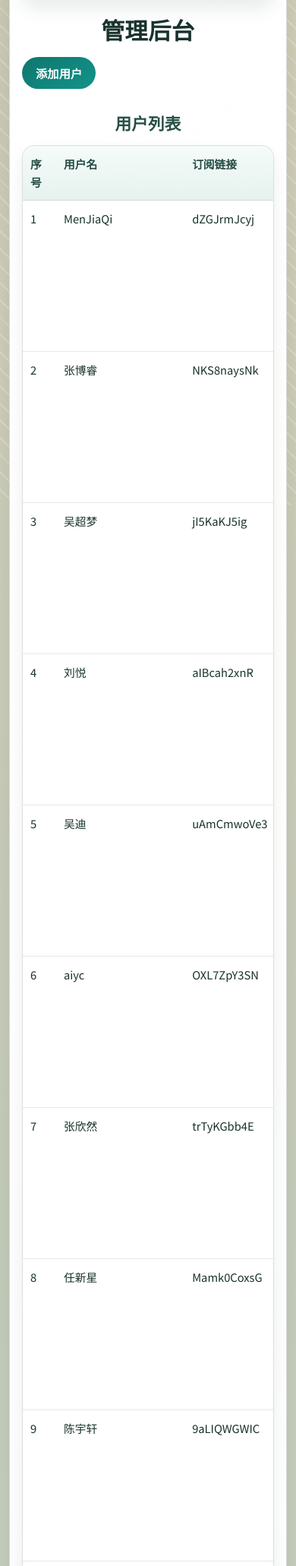
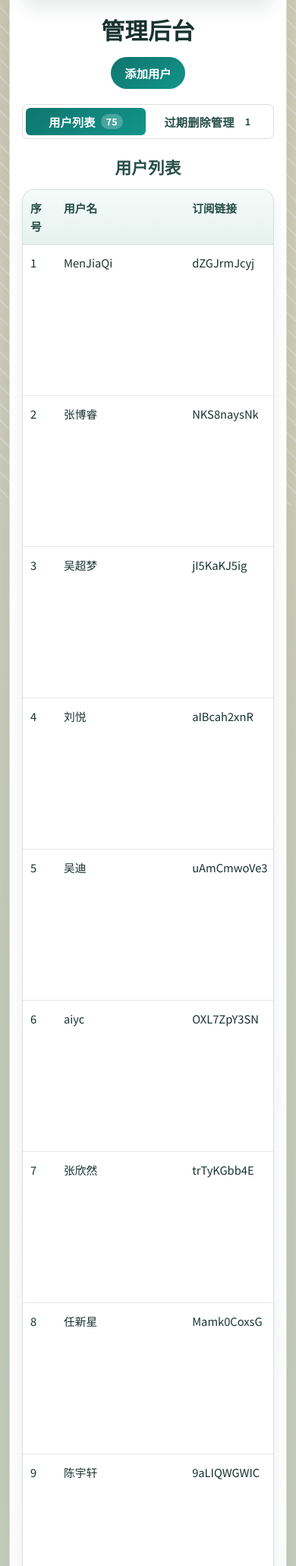
Before and after one commit to AndersonHJB/FeedVault, a Flask app: page /admin in a window 390 px wide. Shown: the part 179-2240 px from the top of the page at 76% size. Run offline with Flask 3, Linux system fonts and the light colour scheme; a user stored in the database is signed in.

Commit message:
添加用户自动删除管理功能，优化管理员界面

```diff
--- a/app.py
+++ b/app.py
@@ -23,6 +23,7 @@ SUBSCRIPTION_FILE_NAME = 'AI悦创·编程1v1.yaml'
 SUBSCRIPTION_FILE_PATH = os.path.join(app.root_path, SUBSCRIPTION_FILE_NAME)
 SUBSCRIPTION_REFRESH_LIMIT = 2
 SUBSCRIPTION_REFRESH_WINDOW_DAYS = 7
+EXPIRED_USER_AUTO_DELETE_AFTER_HOURS = 12
 
 
 # 用户模型
@@ -36,6 +37,7 @@ class User(db.Model):
     yaml_refresh_window_start = db.Column(db.DateTime, nullable=True)
     yaml_refresh_count = db.Column(db.Integer, nullable=False, default=0)
     yaml_refresh_limit = db.Column(db.Integer, nullable=True)
+    auto_deleted_at = db.Column(db.DateTime, nullable=True)
 
     def __repr__(self):
         return f"<User {self.username}>"
@@ -80,6 +82,8 @@ def ensure_database_schema():
         alter_statements.append("ALTER TABLE user ADD COLUMN yaml_refresh_count INTEGER DEFAULT 0")
     if "yaml_refresh_limit" not in existing_columns:
         alter_statements.append("ALTER TABLE user ADD COLUMN yaml_refresh_limit INTEGER")
+    if "auto_deleted_at" not in existing_columns:
+        alter_statements.append("ALTER TABLE user ADD COLUMN auto_deleted_at DATETIME")
 
     for stmt in alter_statements:
         db.session.execute(text(stmt))
@@ -112,8 +116,55 @@ def get_effective_refresh_limit(user):
     return refresh_limit if refresh_limit >= 0 else SUBSCRIPTION_REFRESH_LIMIT
 
 
+def auto_soft_delete_expired_users():
+    """把过期超过宽限期的用户标记为自动删除，保留记录用于后续恢复。"""
+    now = datetime.now()
+    expiration_cutoff = now - timedelta(hours=EXPIRED_USER_AUTO_DELETE_AFTER_HOURS)
+    users = User.query.filter(
+        User.auto_deleted_at.is_(None),
+        User.expiration_date.isnot(None),
+        User.expiration_date <= expiration_cutoff
+    ).all()
+
+    for user in users:
+        user.auto_deleted_at = now
+
+    if users:
+        db.session.commit()
+
+    return len(users)
+
+
+def normalize_admin_view(view_name):
+    if view_name == 'auto_deleted':
+        return 'auto_deleted'
+    return 'active'
+
+
+def get_admin_view_context(view_name='active'):
+    auto_soft_delete_expired_users()
+    view_name = normalize_admin_view(view_name)
+    active_users = User.query.filter(
+        User.auto_deleted_at.is_(None)
+    ).order_by(User.id.asc()).all()
+    auto_deleted_users = User.query.filter(
+        User.auto_deleted_at.isnot(None)
+    ).order_by(User.auto_deleted_at.desc(), User.id.desc()).all()
+    selected_users = auto_deleted_users if view_name == 'auto_deleted' else active_users
+
+    return {
+        'initial_view': view_name,
+        'users': enumerate(selected_users, start=1),
+        'active_user_count': len(active_users),
+        'auto_deleted_user_count': len(auto_deleted_users),
+        'default_refresh_limit': SUBSCRIPTION_REFRESH_LIMIT,
+        'auto_delete_after_hours': EXPIRED_USER_AUTO_DELETE_AFTER_HOURS
+    }
+
+
 with app.app_context():
     ensure_database_schema()
+    auto_soft_delete_expired_users()
 
 
 # --------------------------------------------------
@@ -126,6 +177,7 @@ def send_expired_users_email():
     """
     with app.app_context():
         expired_users = User.query.filter(
+            User.auto_deleted_at.is_(None),
             User.expiration_date <= datetime.now()
         ).all()
 
@@ -161,7 +213,23 @@ scheduler.add_job(
     minutes=30,
     timezone="Asia/Shanghai"   # 若服务器在国内；在美西用 "America/Los_Angeles"
 )
+
+
+def auto_soft_delete_expired_users_job():
+    with app.app_context():
+        auto_soft_delete_expired_users()
+
+
+scheduler.add_job(
+    id="expired_users_auto_delete_job",
+    func=auto_soft_delete_expired_users_job,
+    trigger="interval",
+    minutes=30,
+    timezone="Asia/Shanghai"
+)
 scheduler.start()
+
+
 @app.route('/')
 def index():
     # 定义视频列表，新增 `video_source` 字段表示视频来源
@@ -176,6 +244,7 @@ def index():
 @app.route('/admin', methods=['GET', 'POST'])
 @admin_login_required
 def admin():
+    current_view = normalize_admin_view(request.form.get('current_view') or request.args.get('view'))
     if request.method == 'POST':
         if 'username' in request.form and 'password' in request.form:
             hashed_password = bcrypt.generate_password_hash(request.form['password']).decode('utf-8')
@@ -240,12 +309,27 @@ def admin():
                 db.session.commit()
                 flash(f'用户 {user.username} 的刷新次数已提前重置', 'success')
 
-    users = User.query.all()
-    return render_template(
-        'admin.html',
-        users=enumerate(users, start=1),
-        default_refresh_limit=SUBSCRIPTION_REFRESH_LIMIT
-    )
+        elif 'restore_auto_deleted_user' in request.form:
+            user = User.query.get(request.form['restore_auto_deleted_user'])
+            restore_days = int(request.form.get('restore_expiration_days', 30))
+            if user and user.auto_deleted_at:
+                if restore_days <= 0:
+                    flash('恢复有效期天数必须大于 0', 'danger')
+                else:
+                    user.expiration_date = datetime.now() + timedelta(days=restore_days)
+                    user.auto_deleted_at = None
+                    db.session.commit()
+                    flash(f'用户 {user.username} 已恢复，有效期 {restore_days} 天', 'success')
+
+    return render_template('admin.html', **get_admin_view_context(current_view))
+
+
+@app.route('/admin/users/<view_name>')
+@admin_login_required
+def admin_users_view(view_name):
+    view_name = normalize_admin_view(view_name)
+    template_name = '_admin_auto_deleted_users.html' if view_name == 'auto_deleted' else '_admin_active_users.html'
+    return render_template(template_name, **get_admin_view_context(view_name))
 
 
 @app.route('/login', methods=['GET', 'POST'])
@@ -265,7 +349,7 @@ def user_login():
     if request.method == 'POST':
         username = request.form['username']
         password = request.form['password']
-        user = User.query.filter_by(username=username).first()
+        user = User.query.filter_by(username=username, auto_deleted_at=None).first()
         if user and bcrypt.check_password_hash(user.password, password):
             if user.expiration_date < datetime.now():
                 flash('您的账户已过期，请购买', 'warning')
@@ -294,7 +378,7 @@ def logout():
 def subscription():
     user_id = session.get('user_id')
     user = User.query.get(user_id)
-    if not user:
+    if not user or user.auto_deleted_at:
         return "用户不存在", 404
 
     if user.expiration_date < datetime.now():
@@ -324,7 +408,7 @@ def purchase():
 @app.route('/subscription/<subscription_link>.yaml')
 def get_subscription_file(subscription_link):
     # 验证订阅链接是否有效
-    user = User.query.filter_by(subscription_link=subscription_link).first()
+    user = User.query.filter_by(subscription_link=subscription_link, auto_deleted_at=None).first()
     if not user or user.expiration_date < datetime.now():
         return "订阅链接已失效或无效", 404
 
--- a/static/admin.css
+++ b/static/admin.css
@@ -21,6 +21,79 @@ h2 {
 
 #addUserButton {
     margin-bottom: 8px;
+}
+
+.admin-controls {
+    display: flex;
+    align-items: center;
+    justify-content: space-between;
+    flex-wrap: wrap;
+    gap: 12px;
+    margin-bottom: 10px;
+}
+
+.admin-view-switch {
+    display: inline-flex;
+    align-items: center;
+    gap: 6px;
+    padding: 4px;
+    border: 1px solid rgba(18, 40, 36, 0.14);
+    border-radius: 8px;
+    background: rgba(255, 255, 255, 0.84);
+}
+
+.view-tab {
+    display: inline-flex;
+    align-items: center;
+    gap: 7px;
+    min-height: 36px;
+    padding: 7px 12px;
+    border-radius: 6px;
+    color: #274f46;
+    background: transparent;
+    box-shadow: none;
+}
+
+.view-tab:hover {
+    color: #0b4f49;
+    background: rgba(224, 242, 238, 0.9);
+    box-shadow: none;
+}
+
+.view-tab.is-active {
+    color: #ffffff;
+    background: linear-gradient(140deg, #0f766e, #12948a);
+}
+
+.view-tab span {
+    min-width: 22px;
+    padding: 1px 7px;
+    border-radius: 999px;
+    background: rgba(255, 255, 255, 0.24);
+    font-size: 0.78rem;
+    text-align: center;
+    font-variant-numeric: tabular-nums;
+}
+
+#adminView {
+    transition: opacity 0.18s ease;
+}
+
+#adminView.is-loading {
+    opacity: 0.55;
+    pointer-events: none;
+}
+
+.view-note {
+    margin: -4px 0 10px;
+    color: #4b6962;
+    font-size: 0.9rem;
+}
+
+.empty-cell {
+    text-align: center;
+    color: #5c746e;
+    padding: 24px 10px;
 }
 
 .table-container {
@@ -104,6 +177,12 @@ tbody tr:hover {
     flex-basis: 72px;
 }
 
+.restore-form .days-input {
+    width: 96px;
+    min-width: 96px;
+    flex-basis: 96px;
+}
+
 .inline-form button {
     min-height: 36px;
     padding: 8px 12px;
@@ -160,6 +239,10 @@ tbody tr:hover {
         text-align: center;
     }
 
+    .admin-controls {
+        justify-content: center;
+    }
+
     .logout {
         display: flex;
         justify-content: center;
@@ -167,6 +250,15 @@ tbody tr:hover {
 }
 
 @media (max-width: 720px) {
+    .admin-view-switch,
+    .view-tab {
+        width: 100%;
+    }
+
+    .view-tab {
+        justify-content: center;
+    }
+
     .inline-form {
         display: flex;
         width: 100%;
--- /dev/null
+++ b/templates/_admin_active_users.html
@@ -0,0 +1,66 @@
+<section class="admin-view-panel" data-view-panel="active">
+    <h2>用户列表</h2>
+    <div class="table-container">
+        <table>
+            <thead>
+            <tr>
+                <th>序号</th>
+                <th>用户名</th>
+                <th>订阅链接</th>
+                <th>有效期</th>
+                <th>已更新次数</th>
+                <th>最大次数</th>
+                <th>操作</th>
+            </tr>
+            </thead>
+            <tbody>
+            {% for index, user in users %}
+                <tr>
+                    <td>{{ index }}</td>
+                    <td>{{ user.username }}</td>
+                    <td>{{ user.subscription_link }}</td>
+                    <td>{{ user.expiration_date }}</td>
+                    <td class="refresh-count">{{ user.yaml_refresh_count if user.yaml_refresh_count is not none else 0 }} 次</td>
+                    <td>
+                        <form method="post" action="{{ url_for('admin') }}" class="inline-form limit-form">
+                            <input type="hidden" name="current_view" value="active">
+                            <input type="hidden" name="set_refresh_limit" value="{{ user.id }}">
+                            <input type="number" name="custom_refresh_limit"
+                                   value="{{ user.yaml_refresh_limit if user.yaml_refresh_limit is not none else '' }}"
+                                   placeholder="{{ default_refresh_limit }}" min="0">
+                            <button type="submit">设置</button>
+                        </form>
+                        <div class="hint">
+                            当前：{{ user.yaml_refresh_limit if user.yaml_refresh_limit is not none else default_refresh_limit }} 次（留空=默认）
+                        </div>
+                    </td>
+                    <td>
+                        <form method="post" action="{{ url_for('admin') }}" class="inline-form">
+                            <input type="hidden" name="current_view" value="active">
+                            <input type="hidden" name="delete_user" value="{{ user.id }}">
+                            <button type="submit">删除</button>
+                        </form>
+
+                        <form method="post" action="{{ url_for('admin') }}" class="inline-form extend-form">
+                            <input type="hidden" name="current_view" value="active">
+                            <input type="hidden" name="extend_expiration" value="{{ user.id }}">
+                            <input type="number" name="additional_days" value="0" class="days-input">
+                            <button type="submit">延长</button>
+                        </form>
+
+                        <form method="post" action="{{ url_for('admin') }}" class="inline-form">
+                            <input type="hidden" name="current_view" value="active">
+                            <input type="hidden" name="reset_refresh_counter" value="{{ user.id }}">
+                            <button type="submit">提前重置</button>
+                        </form>
+                    </td>
+                </tr>
+            {% else %}
+                <tr>
+                    <td colspan="7" class="empty-cell">暂无用户</td>
+                </tr>
+            {% endfor %}
+            </tbody>
+        </table>
+    </div>
+</section>
--- a/templates/admin.html
+++ b/templates/admin.html
@@ -22,15 +22,37 @@
     </nav>
     <h1>管理后台</h1>
 
-    <!-- 添加用户按钮 -->
-    <button id="addUserButton" class="btn">添加用户</button>
+    <div class="admin-controls">
+        <!-- 添加用户按钮 -->
+        <button id="addUserButton" class="btn">添加用户</button>
+
+        <div class="admin-view-switch" role="tablist" aria-label="管理视图">
+            <button type="button"
+                    class="view-tab {{ 'is-active' if initial_view == 'active' else '' }}"
+                    data-admin-view="active"
+                    data-view-url="{{ url_for('admin_users_view', view_name='active') }}"
+                    role="tab"
+                    aria-selected="{{ 'true' if initial_view == 'active' else 'false' }}">
+                用户列表 <span>{{ active_user_count }}</span>
+            </button>
+            <button type="button"
+                    class="view-tab {{ 'is-active' if initial_view == 'auto_deleted' else '' }}"
+                    data-admin-view="auto_deleted"
+                    data-view-url="{{ url_for('admin_users_view', view_name='auto_deleted') }}"
+                    role="tab"
+                    aria-selected="{{ 'true' if initial_view == 'auto_deleted' else 'false' }}">
+                过期删除管理 <span>{{ auto_deleted_user_count }}</span>
+            </button>
+        </div>
+    </div>
 
     <!-- 添加用户对话框 -->
     <div id="addUserModal" class="modal">
         <div class="modal-content">
             <span class="close">&times;</span>
             <h2>添加新用户</h2>
-            <form method="post">
+            <form method="post" action="{{ url_for('admin') }}">
+                <input type="hidden" name="current_view" id="addUserCurrentView" value="{{ initial_view }}">
                 <label for="username">用户名</label>
                 <input type="text" name="username" id="username" required>
 
@@ -45,65 +67,12 @@
         </div>
     </div>
 
-    <!-- 用户列表 -->
-    <h2>用户列表</h2>
-    <div class="table-container">
-        <table>
-            <thead>
-            <tr>
-                <th>序号</th>  <!-- 新增序号列 -->
-                <th>用户名</th>
-                <th>订阅链接</th>
-                <th>有效期</th>
-                <th>已更新次数</th>
-                <th>最大次数</th>
-                <th>操作</th>
-            </tr>
-            </thead>
-            <tbody>
-            {% for index, user in users %}
-                <tr>
-                    <td>{{ index }}</td>  <!-- 显示序号 -->
-                    <td>{{ user.username }}</td>
-                    <td>{{ user.subscription_link }}</td>
-                    <td>{{ user.expiration_date }}</td>
-                    <td class="refresh-count">{{ user.yaml_refresh_count if user.yaml_refresh_count is not none else 0 }} 次</td>
-                    <td>
-                        <form method="post" class="inline-form limit-form">
-                            <input type="hidden" name="set_refresh_limit" value="{{ user.id }}">
-                            <input type="number" name="custom_refresh_limit"
-                                   value="{{ user.yaml_refresh_limit if user.yaml_refresh_limit is not none else '' }}"
-                                   placeholder="{{ default_refresh_limit }}" min="0">
-                            <button type="submit">设置</button>
-                        </form>
-                        <div class="hint">
-                            当前：{{ user.yaml_refresh_limit if user.yaml_refresh_limit is not none else default_refresh_limit }} 次（留空=默认）
-                        </div>
-                    </td>
-                    <td>
-                        <!-- 删除用户表单 -->
-                        <form method="post" class="inline-form">
-                            <input type="hidden" name="delete_user" value="{{ user.id }}">
-                            <button type="submit">删除</button>
-                        </form>
-
-                        <!-- 延长有效期表单 -->
-                        <form method="post" class="inline-form extend-form">
-                            <input type="hidden" name="extend_expiration" value="{{ user.id }}">
-                            <input type="number" name="additional_days" value="0" class="days-input">
-                            <button type="submit">延长</button>
-                        </form>
-
-                        <!-- 提前重置次数表单 -->
-                        <form method="post" class="inline-form">
-                            <input type="hidden" name="reset_refresh_counter" value="{{ user.id }}">
-                            <button type="submit">提前重置</button>
-                        </form>
-                    </td>
-                </tr>
-            {% endfor %}
-            </tbody>
-        </table>
+    <div id="adminView" data-current-view="{{ initial_view }}">
+        {% if initial_view == 'auto_deleted' %}
+            {% include '_admin_auto_deleted_users.html' %}
+        {% else %}
+            {% include '_admin_active_users.html' %}
+        {% endif %}
     </div>
 
     <!-- 登出链接 -->
@@ -113,7 +82,7 @@
 <script>
     const PAGE_SCROLL_KEY = "admin-page-scroll-y";
     const TABLE_SCROLL_KEY = "admin-table-scroll";
-    const tableContainer = document.querySelector(".table-container");
+    const ADMIN_BASE_URL = "{{ url_for('admin') }}";
 
     const savedPageScrollY = sessionStorage.getItem(PAGE_SCROLL_KEY);
     if (savedPageScrollY !== null) {
@@ -122,19 +91,22 @@
     }
 
     const savedTableScroll = sessionStorage.getItem(TABLE_SCROLL_KEY);
-    if (savedTableScroll && tableContainer) {
+    const restoredTableContainer = document.querySelector("#adminView .table-container");
+    if (savedTableScroll && restoredTableContainer) {
         try {
             const parsed = JSON.parse(savedTableScroll);
-            tableContainer.scrollTop = parsed.top || 0;
-            tableContainer.scrollLeft = parsed.left || 0;
+            restoredTableContainer.scrollTop = parsed.top || 0;
+            restoredTableContainer.scrollLeft = parsed.left || 0;
         } catch (e) {
             console.error("恢复表格滚动位置失败:", e);
         }
         sessionStorage.removeItem(TABLE_SCROLL_KEY);
     }
 
-    document.querySelectorAll("form[method='post']").forEach((form) => {
-        form.addEventListener("submit", () => {
+    document.addEventListener("submit", (event) => {
+        const form = event.target;
+        if (form instanceof HTMLFormElement && form.method.toLowerCase() === "post") {
+            const tableContainer = document.querySelector("#adminView .table-container");
             sessionStorage.setItem(PAGE_SCROLL_KEY, String(window.scrollY));
             if (tableContainer) {
                 sessionStorage.setItem(TABLE_SCROLL_KEY, JSON.stringify({
@@ -142,8 +114,80 @@
                     left: tableContainer.scrollLeft
                 }));
             }
+        }
+    });
+
+    const adminView = document.getElementById("adminView");
+    const viewTabs = Array.from(document.querySelectorAll("[data-admin-view]"));
+    const addUserCurrentView = document.getElementById("addUserCurrentView");
+
+    function setActiveView(viewName) {
+        viewTabs.forEach((tab) => {
+            const isActive = tab.dataset.adminView === viewName;
+            tab.classList.toggle("is-active", isActive);
+            tab.setAttribute("aria-selected", String(isActive));
+        });
+        if (addUserCurrentView) {
+            addUserCurrentView.value = viewName;
+        }
+    }
+
+    function getViewFromUrl() {
+        const params = new URLSearchParams(window.location.search);
+        return params.get("view") === "auto_deleted" ? "auto_deleted" : "active";
+    }
+
+    async function loadAdminView(viewName, updateUrl = true) {
+        const tab = viewTabs.find((item) => item.dataset.adminView === viewName);
+        if (!tab || !adminView) {
+            return;
+        }
+
+        if (adminView.dataset.currentView === viewName) {
+            setActiveView(viewName);
+            return;
+        }
+
+        adminView.classList.add("is-loading");
+        try {
+            const response = await fetch(tab.dataset.viewUrl, {
+                headers: {"X-Requested-With": "XMLHttpRequest"}
+            });
+            if (response.redirected) {
+                window.location.href = response.url;
+                return;
+            }
+            if (!response.ok) {
+                throw new Error(`加载失败：${response.status}`);
+            }
+            adminView.innerHTML = await response.text();
+            adminView.dataset.currentView = viewName;
+            setActiveView(viewName);
+
+            if (updateUrl) {
+                const nextUrl = new URL(window.location.href);
+                nextUrl.searchParams.set("view", viewName);
+                history.pushState({adminView: viewName}, "", nextUrl);
+            }
+        } catch (error) {
+            console.error("切换管理视图失败:", error);
+            window.location.href = `${ADMIN_BASE_URL}?view=${encodeURIComponent(viewName)}`;
+        } finally {
+            adminView.classList.remove("is-loading");
+        }
+    }
+
+    viewTabs.forEach((tab) => {
+        tab.addEventListener("click", () => {
+            loadAdminView(tab.dataset.adminView);
         });
     });
+
+    window.addEventListener("popstate", () => {
+        loadAdminView(getViewFromUrl(), false);
+    });
+
+    setActiveView(adminView ? adminView.dataset.currentView : "{{ initial_view }}");
 
     // 获取对话框元素
     const modal = document.getElementById("addUserModal");
@@ -161,11 +205,11 @@
     };
 
     // 点击对话框外部关闭对话框
-    window.onclick = function (event) {
+    window.addEventListener("click", function (event) {
         if (event.target == modal) {
             modal.style.display = "none";
         }
-    };
+    });
 </script>
 </body>
 </html>
```
Also changed, not shown: templates/_admin_auto_deleted_users.html (added, +41 -0 lines), instance/site.db.
